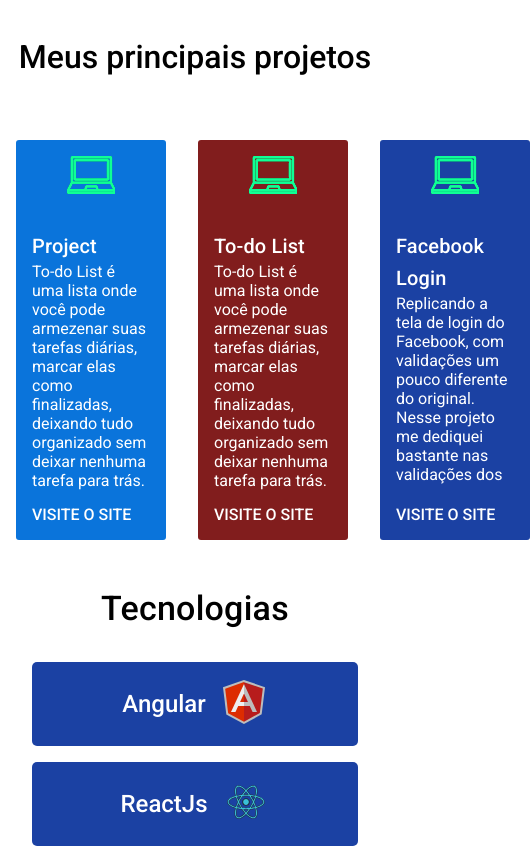
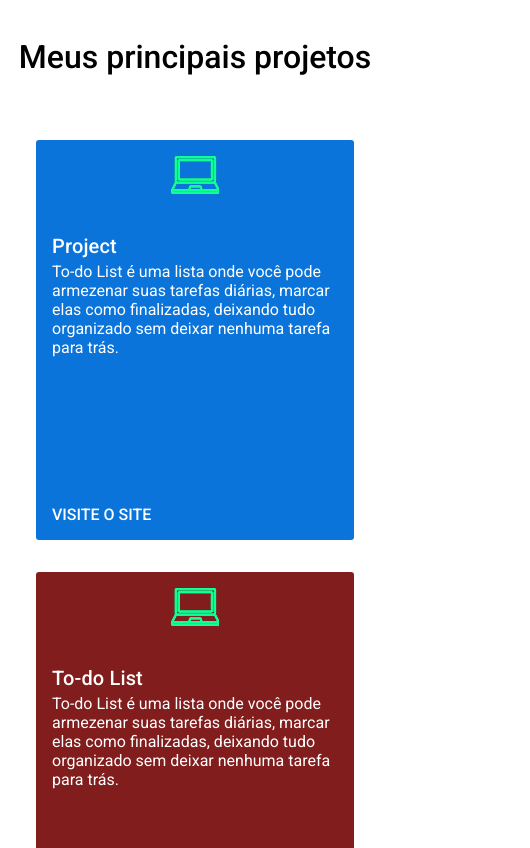
Before and after one commit to Thiagomatheus12/portfolio, an Angular app: page / in a window 390 px wide. Shown: the part 1560-2408 px from the top of the page, 530 px wide, since content can reach past the window. Built offline with nearby package versions, Linux system fonts and the light colour scheme.

Commit message:
:sparkles: feat - atualização de responsividade

```diff
--- a/src/app/app.component.scss
+++ b/src/app/app.component.scss
@@ -77,16 +77,16 @@
       flex: 1;
     }
 
-    // @media (max-width: 768px) {
-    //   flex: 40%;
-    //   flex-direction: column;
-    //   margin: 0 auto;
-    //   max-width: 350px;
-    // }
+    @media (max-width: 768px) {
+      flex: 40%;
+      flex-direction: column;
+      margin: 0 auto;
+      max-width: 350px;
+    }
 
-    // @media (max-width: 425px) {
-    //   flex-wrap: wrap;
-    // }
+    @media (max-width: 425px) {
+      flex-wrap: wrap;
+    }
   }
 
   .technologies__title {
```
